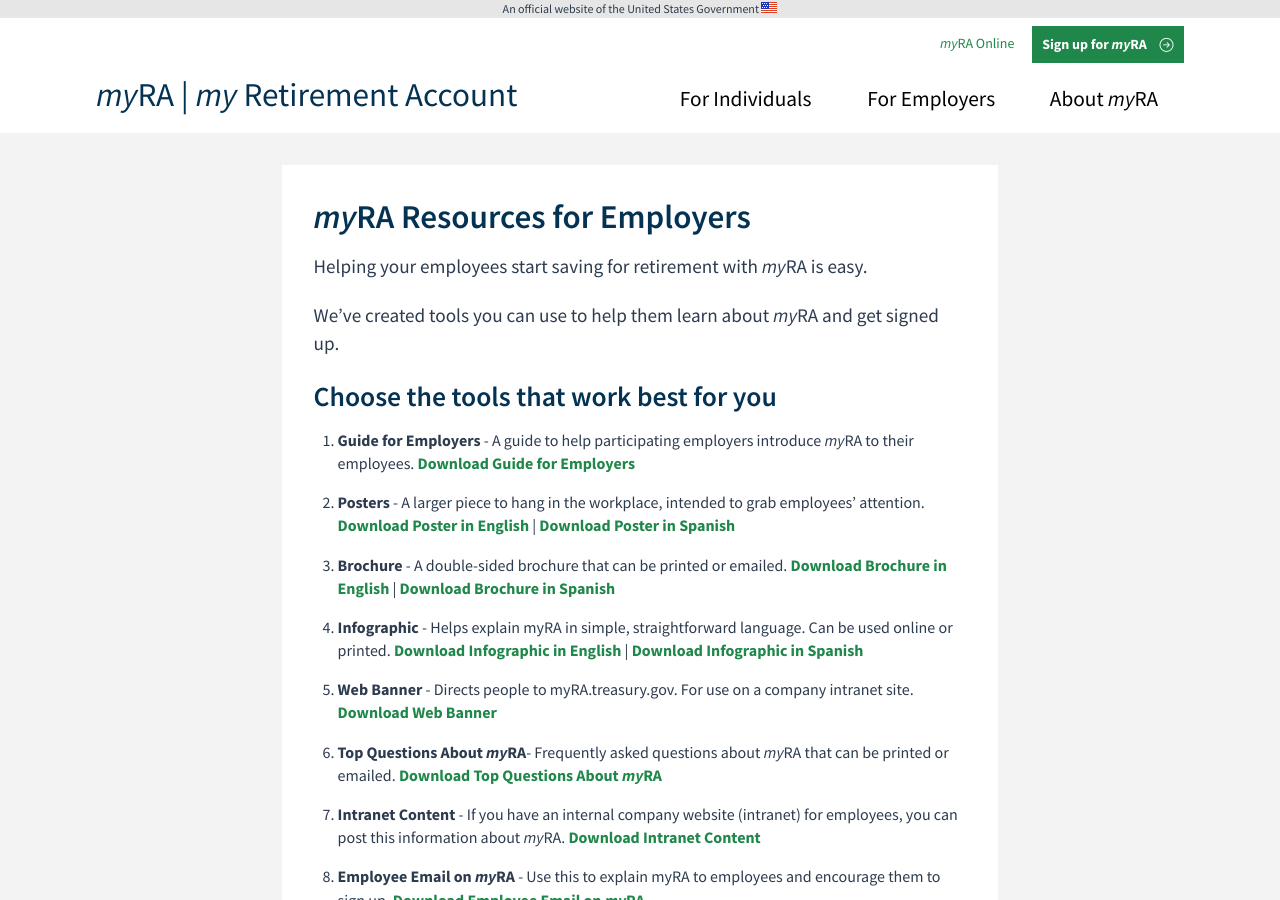
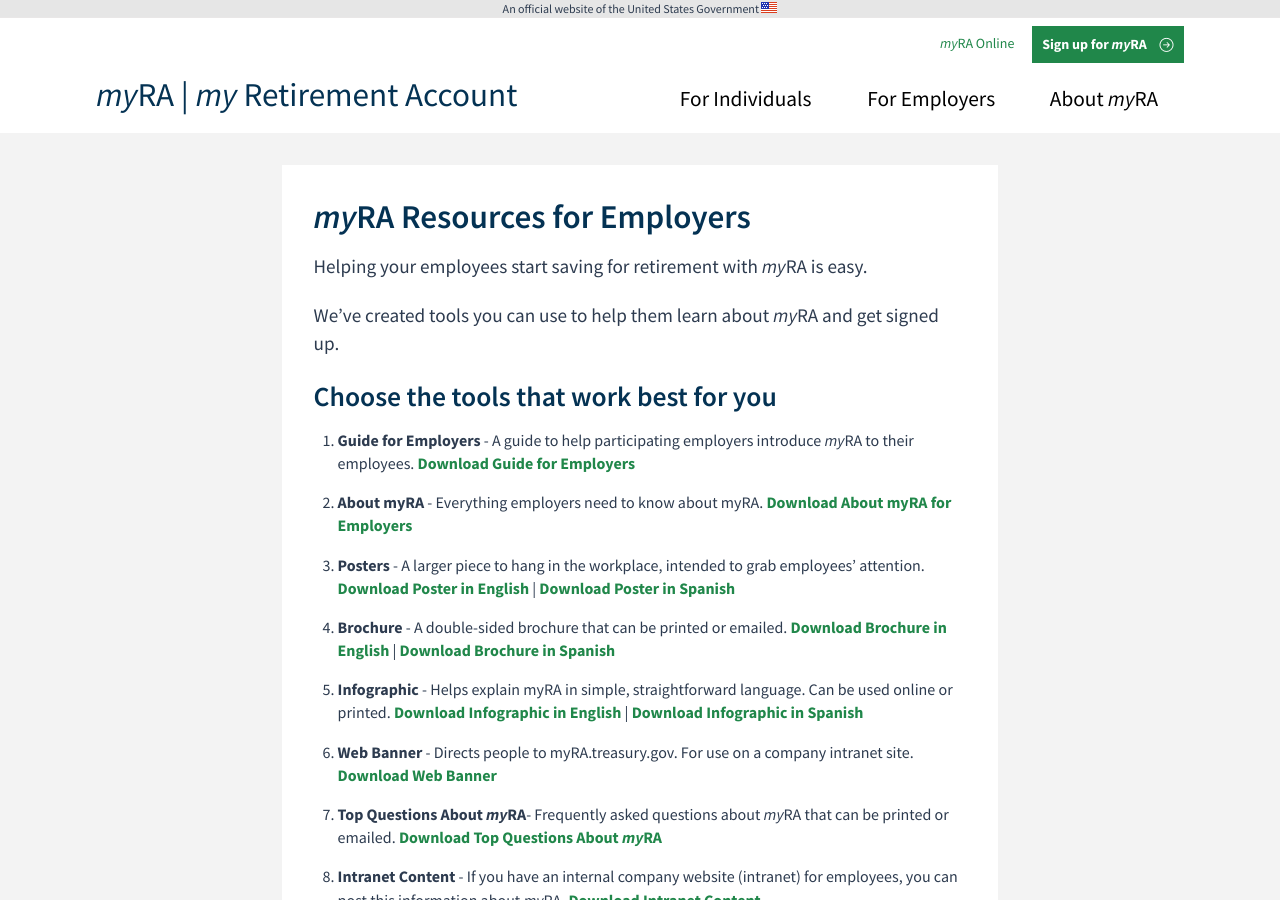
Before and after one commit to 18F/myra, a Jekyll site: the page built from employers/resources.html, in a window 1280 px wide and 900 px high. Built offline with Jekyll 4.4.1, drawn with Linux system fonts in a browser that asks for light colours.

Commit message:
Adding about PDF to resources

```diff
--- a/employers/resources.html
+++ b/employers/resources.html
@@ -9,6 +9,7 @@
 <h2>Choose the tools that work best for you</h2>
 <ol class="resource-list">
   <li><strong>Guide for Employers</strong> - A guide to help participating employers introduce <span class="myra">myRA</span> to their employees. <a href="{{ site.baseurl }}/resources/myRA_Guide-for-Employers.pdf" title="Download PDF" target="_blank">Download Guide for Employers</a></li>
+  <li><strong>About <span class="myRA">myRA</span></strong> - Everything employers need to know about <span class="myRA">myRA</span>. <a href="{{ site.baseurl }}/resources/myRA_employer-about.pdf" title="Download PDF" target="_blank">Download About <span class="myRA">myRA</span> for Employers</a></li>
   <li><strong>Posters</strong> - A larger piece to hang in the workplace, intended to grab employees’ attention. <a href="{{ site.baseurl }}/resources/myRA_poster_english.pdf" title="Download PDF" target="_blank">Download Poster in English</a> | <a href="{{ site.baseurl }}/resources/myRA_poster_spanish.pdf" title="Download PDF" target="_blank">Download Poster in Spanish</a></li>
   <li><strong>Brochure</strong> - A double-sided brochure that can be printed or emailed. <a href="{{ site.baseurl }}/resources/myRA_Brochure.pdf" title="Download PDF" target="_blank">Download Brochure in English</a> | <a href="{{ site.baseurl }}/resources/myRA_brochure_spanish.pdf" title="Download PDF" target="_blank">Download Brochure in Spanish</a></li>
   <li><strong>Infographic</strong> - Helps explain myRA in simple, straightforward language. Can be used online or printed. <a href="{{ site.baseurl }}/resources/myRA_Infographic.pdf" title="Download PDF" target="_blank">Download Infographic in English</a> | <a href="{{ site.baseurl }}/resources/myRA_infographic_spanish.pdf" title="Download PDF" target="_blank">Download Infographic in Spanish</a></li>
```
